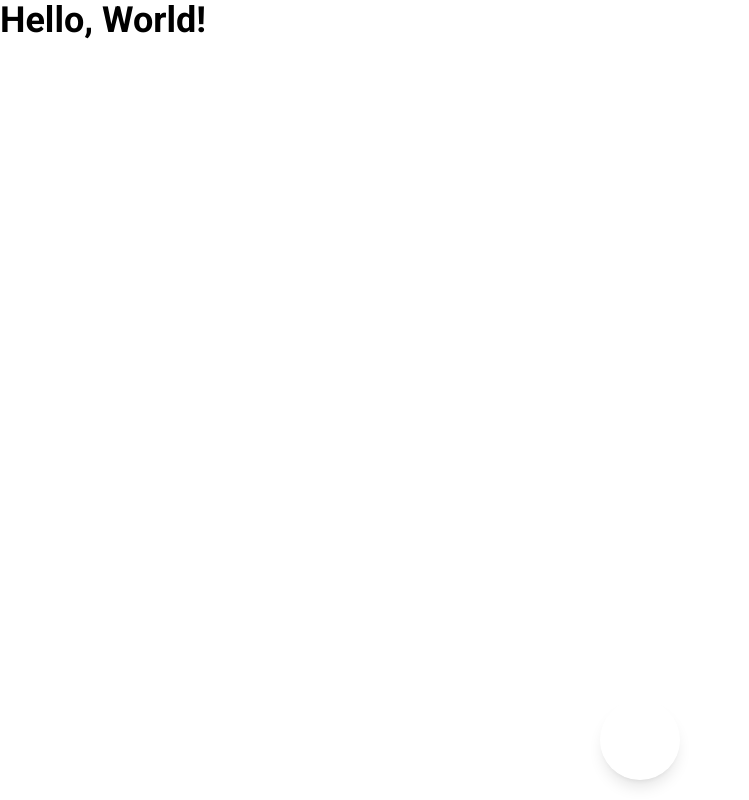
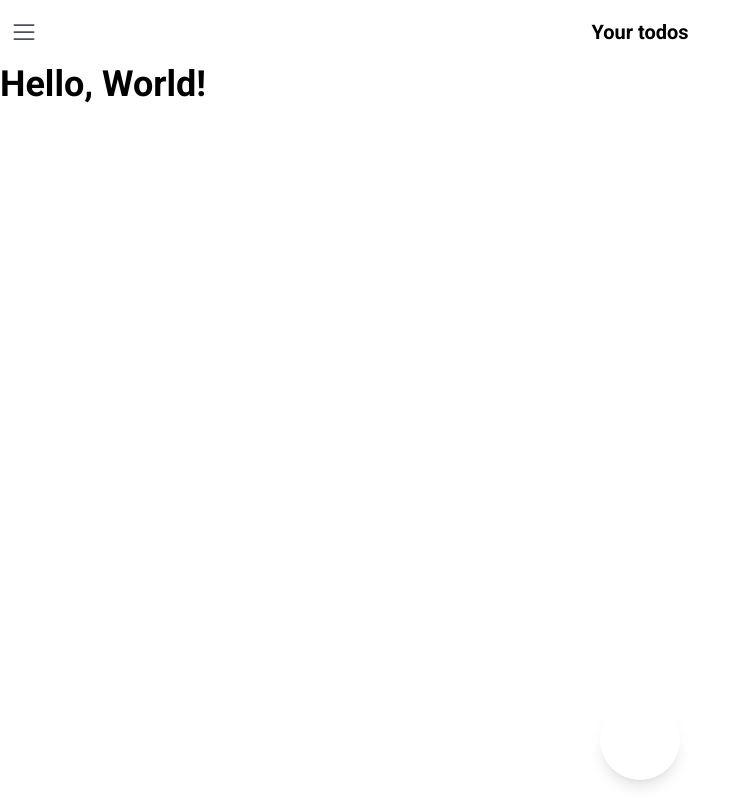
Before and after one commit to sph3/tasks-app, a React (Vite) app: page / in a window 1280 px wide. Shown: the whole page, without its empty margins (0-749 px from the left). Built offline with nearby package versions, Linux system fonts and the light colour scheme; what @catppuccin/tailwindcss would draw is missing.

Commit message:
feat(header): create header component

```diff
--- a/src/App.tsx
+++ b/src/App.tsx
@@ -1,6 +1,7 @@
 import { useState } from 'react';
 import { AddButton } from './components/AddButton';
 import { Greeting } from './components/Greeting';
+import { Header } from './components/Header';
 
 export const App = () => {
   let [flavor, setFlavor] = useState('ctp-latte');
@@ -8,6 +9,7 @@ export const App = () => {
   return (
     <div className={flavor}>
       <div className='bg-ctp-base h-screen'>
+        <Header />
         <Greeting />
         <AddButton />
       </div>
--- /dev/null
+++ b/src/components/Button.tsx
@@ -0,0 +1,3 @@
+export const Button = () => {
+  return <button>Button</button>;
+};
```
